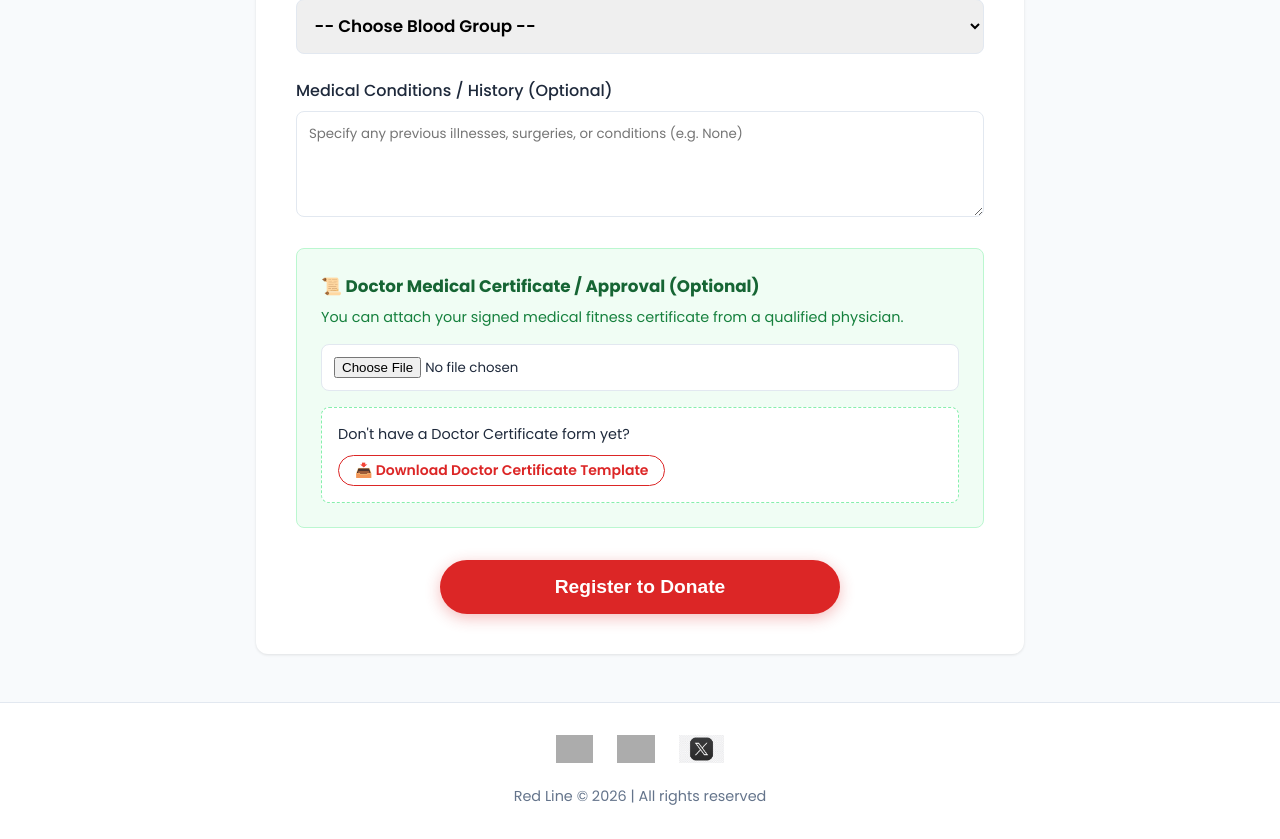
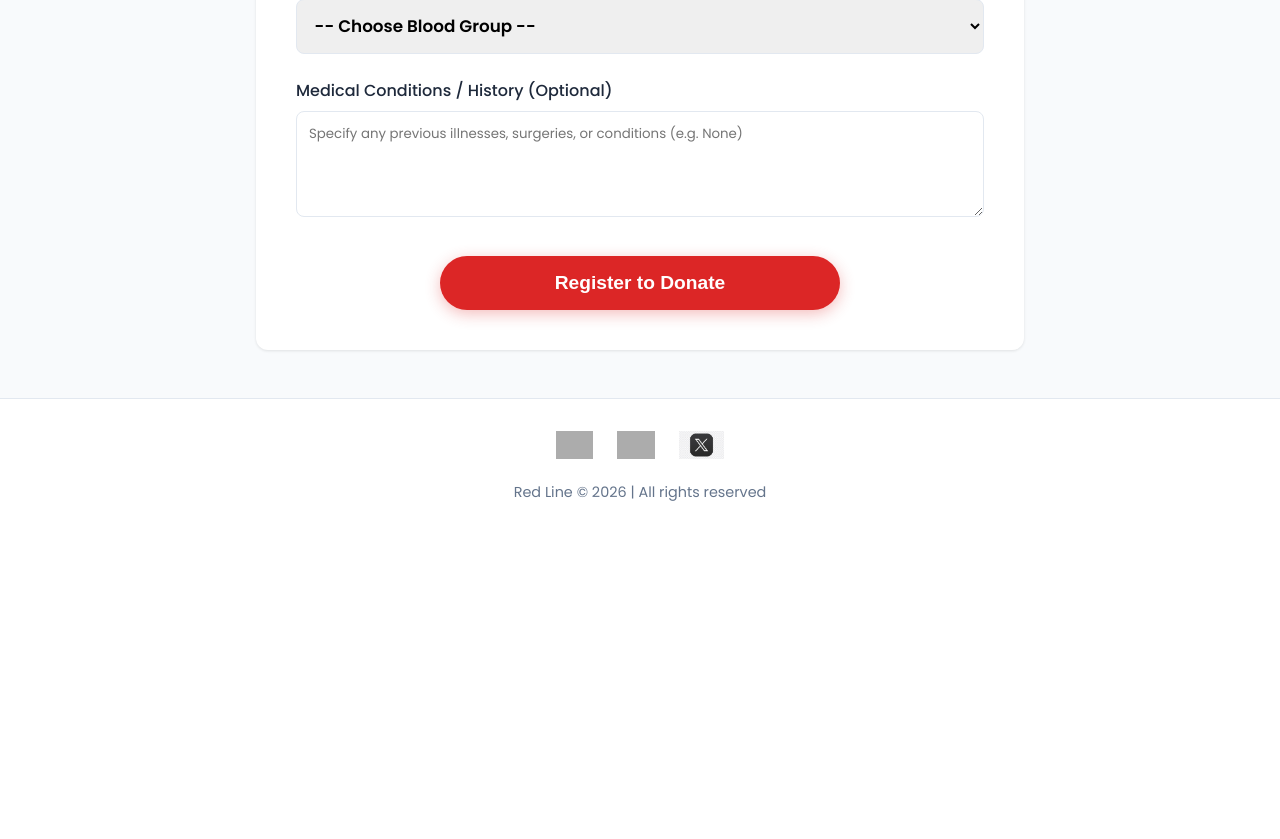
Before and after one commit to Kiruthikeyan-S/RED-line-update, a Flask app: page /donate in a window 1280 px wide. Shown: the part 894-1733 px from the top of the page. After the commit the page ends 1395 px from the top, so only its background shows below. Run offline with Flask 3, Linux system fonts and the light colour scheme; the visitor is signed in with stand-in values (Sample User, id 1); grey boxes are pictures that could not be loaded.

Commit message:
Remove Doctor Certificate attachment box from donate page

```diff
--- a/templates/donate.html
+++ b/templates/donate.html
@@ -73,23 +73,7 @@
                 <textarea name="fdetails" id="fdetails" rows="4" class="form-control" placeholder="Specify any previous illnesses, surgeries, or conditions (e.g. None)"></textarea>
             </div>
 
-            <!-- DOCTOR CERTIFICATE / APPROVAL ATTACHMENT SECTION -->
-            <div class="form-group" style="background: #f0fdf4; padding: 1.5rem; border-radius: var(--radius-sm); border: 1px solid #bbf7d0; margin-bottom: 2rem;">
-                <label class="form-label" style="font-weight: 700; color: #166534; font-size: 1.05rem; margin-bottom: 0.5rem;">
-                    📜 Doctor Medical Certificate / Approval (Optional)
-                </label>
-                <p style="font-size: 0.9rem; color: #15803d; margin-bottom: 1rem;">
-                    You can attach your signed medical fitness certificate from a qualified physician.
-                </p>
-                <input type="file" name="id_proof" id="id_proof" class="form-control" style="background: var(--white); margin-bottom: 1rem;">
 
-                <div style="background: var(--white); padding: 1rem; border-radius: 8px; border: 1px dashed #86efac; display: flex; align-items: center; justify-content: space-between; flex-wrap: wrap; gap: 10px;">
-                    <span style="font-size: 0.9rem; color: var(--text);">Don't have a Doctor Certificate form yet?</span>
-                    <a href="{{ url_for('download_certificate') }}" class="btn btn-secondary btn-sm" style="font-weight: 600;">
-                        📥 Download Doctor Certificate Template
-                    </a>
-                </div>
-            </div>
 
             <div style="text-align: center; margin-top: 2rem;">
                 <button type="submit" class="btn btn-primary btn-lg" style="width: 100%; max-width: 400px; font-weight: 700; padding: 1rem 2rem; font-size: 1.2rem; box-shadow: 0 4px 15px rgba(220, 38, 38, 0.3);">
```
